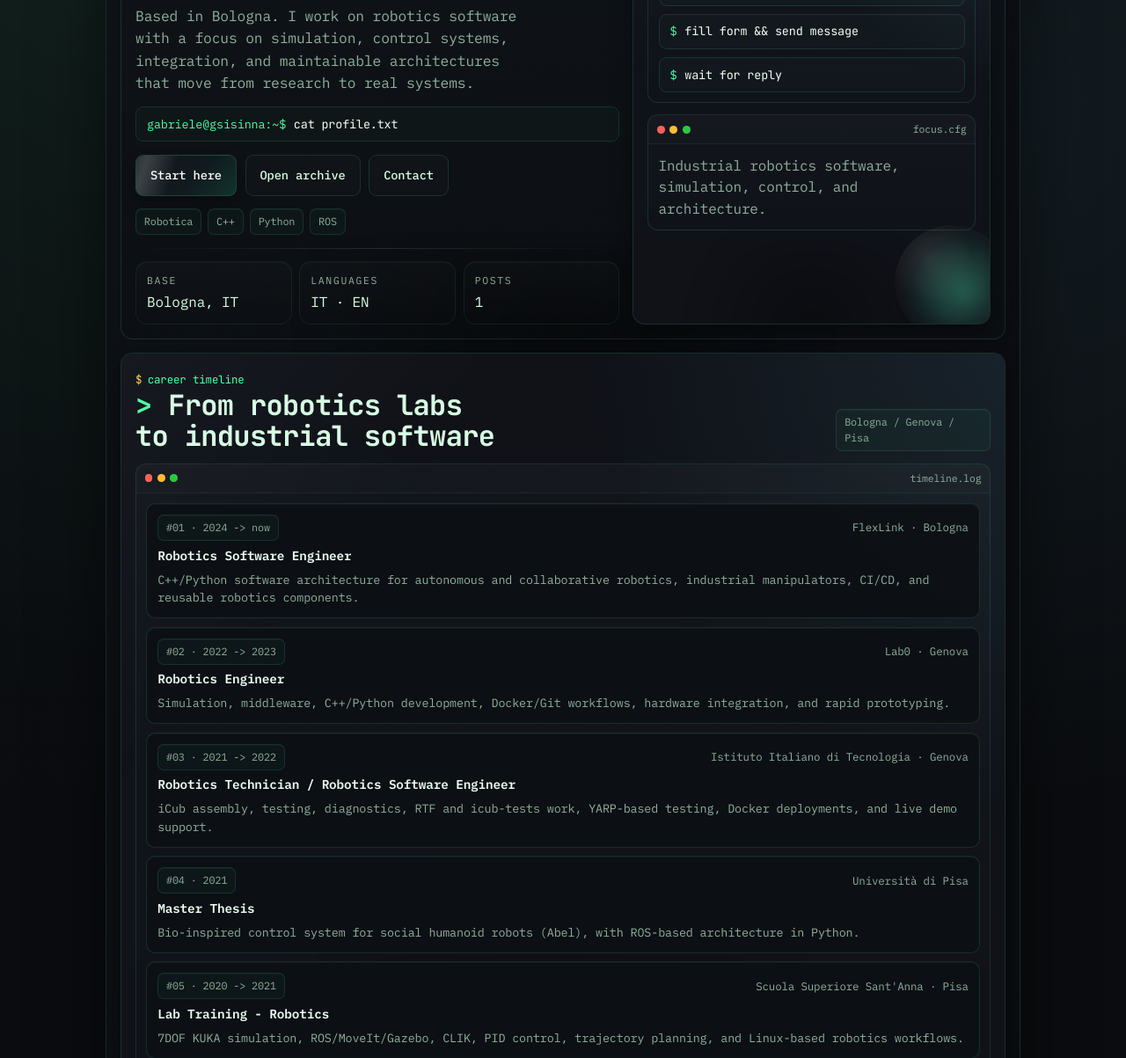
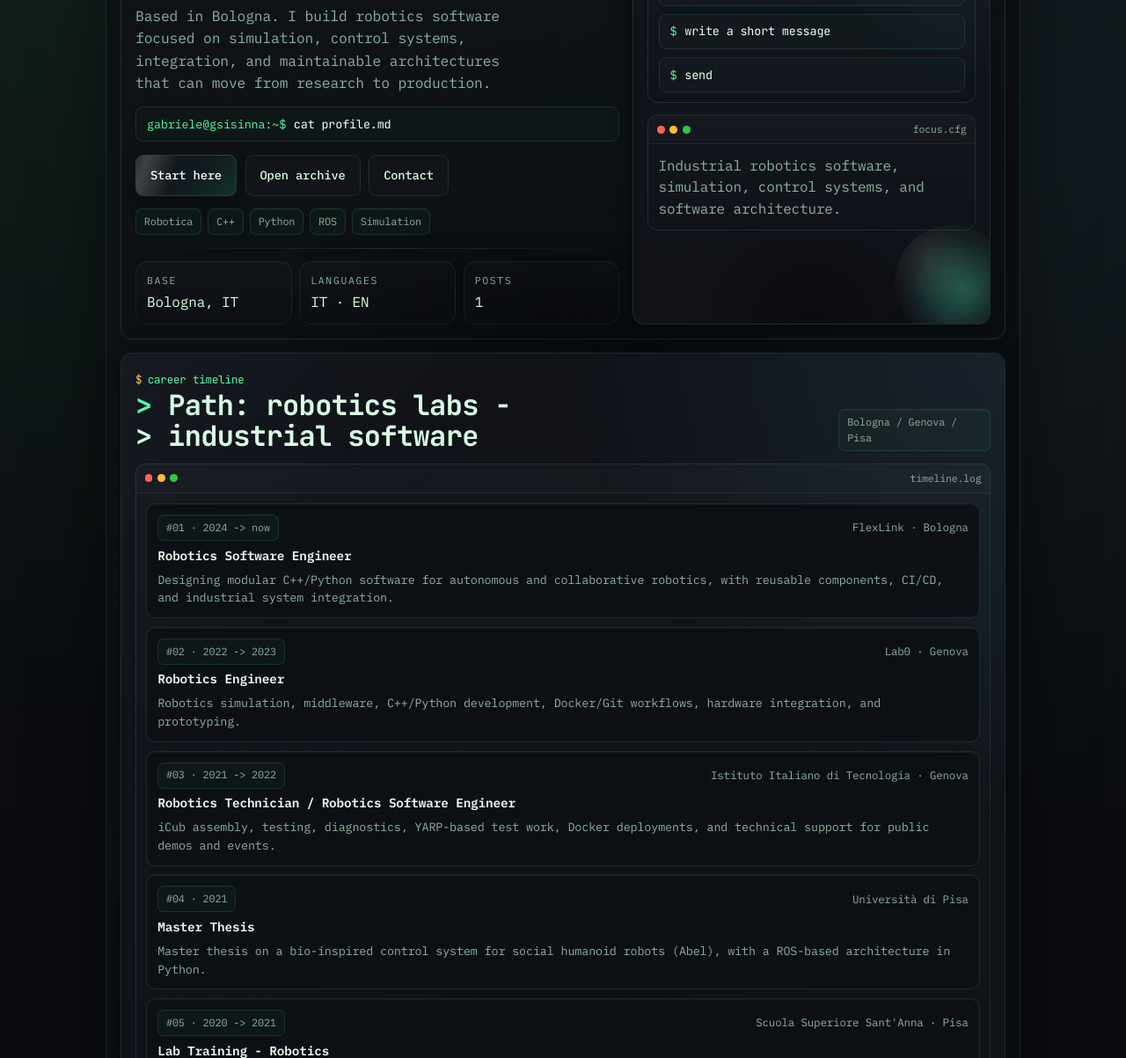
Before and after one commit to gsisinna/gsisinna.github.io, an Astro site: page / in a window 1280 px wide. Shown: the part 277-1480 px from the top of the page at 88% size. Built offline with nearby package versions, Linux system fonts and the light colour scheme; Astro itself is replaced by a stand-in of ours.

Commit message:
polish homepage copy

```diff
--- a/src/pages/index.astro
+++ b/src/pages/index.astro
@@ -13,35 +13,35 @@ const storyline = [
     place: "FlexLink · Bologna",
     role: "Robotics Software Engineer",
     note:
-      "C++/Python software architecture for autonomous and collaborative robotics, industrial manipulators, CI/CD, and reusable robotics components."
+      "Designing modular C++/Python software for autonomous and collaborative robotics, with reusable components, CI/CD, and industrial system integration."
   },
   {
     period: "2022 -> 2023",
     place: "Lab0 · Genova",
     role: "Robotics Engineer",
     note:
-      "Simulation, middleware, C++/Python development, Docker/Git workflows, hardware integration, and rapid prototyping."
+      "Robotics simulation, middleware, C++/Python development, Docker/Git workflows, hardware integration, and prototyping."
   },
   {
     period: "2021 -> 2022",
     place: "Istituto Italiano di Tecnologia · Genova",
     role: "Robotics Technician / Robotics Software Engineer",
     note:
-      "iCub assembly, testing, diagnostics, RTF and icub-tests work, YARP-based testing, Docker deployments, and live demo support."
+      "iCub assembly, testing, diagnostics, YARP-based test work, Docker deployments, and technical support for public demos and events."
   },
   {
     period: "2021",
     place: "Università di Pisa",
     role: "Master Thesis",
     note:
-      "Bio-inspired control system for social humanoid robots (Abel), with ROS-based architecture in Python."
+      "Master thesis on a bio-inspired control system for social humanoid robots (Abel), with a ROS-based architecture in Python."
   },
   {
     period: "2020 -> 2021",
     place: "Scuola Superiore Sant'Anna · Pisa",
     role: "Lab Training - Robotics",
     note:
-      "7DOF KUKA simulation, ROS/MoveIt/Gazebo, CLIK, PID control, trajectory planning, and Linux-based robotics workflows."
+      "7DOF KUKA simulation with ROS/MoveIt/Gazebo, CLIK, PID control, trajectory planning, and Linux robotics workflows."
   }
 ];
 
@@ -66,12 +66,12 @@ const certifications = [
         Senior Robotics Software Engineer | C++ · Python · Software Architecture
       </p>
       <p class="muted" style="font-size:1.02rem; max-width:46ch;">
-        Based in Bologna. I work on robotics software with a focus on simulation, control
-        systems, integration, and maintainable architectures that move from research to real systems.
+        Based in Bologna. I build robotics software focused on simulation, control
+        systems, integration, and maintainable architectures that can move from research to production.
       </p>
       <div class="command">
         <span class="prompt">gabriele@gsisinna:~$</span>
-        <code>cat profile.txt</code>
+        <code>cat profile.md</code>
       </div>
       <div style="display:flex; gap:0.6rem; flex-wrap:wrap;">
         {featured ? (
@@ -87,6 +87,7 @@ const certifications = [
         <span class="pill">C++</span>
         <span class="pill">Python</span>
         <span class="pill">ROS</span>
+        <span class="pill">Simulation</span>
       </div>
       <div class="divider" />
       <div class="mini-stat-grid">
@@ -116,8 +117,8 @@ const certifications = [
         </div>
         <div class="body" style="display:grid; gap:0.55rem;">
           <div class="command"><span class="prompt">$</span><code>open /contact</code></div>
-          <div class="command"><span class="prompt">$</span><code>fill form && send message</code></div>
-          <div class="command"><span class="prompt">$</span><code>wait for reply</code></div>
+          <div class="command"><span class="prompt">$</span><code>write a short message</code></div>
+          <div class="command"><span class="prompt">$</span><code>send</code></div>
         </div>
       </div>
       <div class="terminal-card">
@@ -126,7 +127,9 @@ const certifications = [
           <span class="title">focus.cfg</span>
         </div>
         <div class="body" style="display:grid; gap:0.45rem;">
-          <p class="muted">Industrial robotics software, simulation, control, and architecture.</p>
+          <p class="muted">
+            Industrial robotics software, simulation, control systems, and software architecture.
+          </p>
         </div>
       </div>
     </aside>
@@ -136,7 +139,7 @@ const certifications = [
     <div class="section-head">
       <div>
         <p class="term-label">career timeline</p>
-        <h2 class="term-headline">From robotics labs to industrial software</h2>
+        <h2 class="term-headline">Path: robotics labs -> industrial software</h2>
       </div>
       <span class="pill">Bologna / Genova / Pisa</span>
     </div>
```
